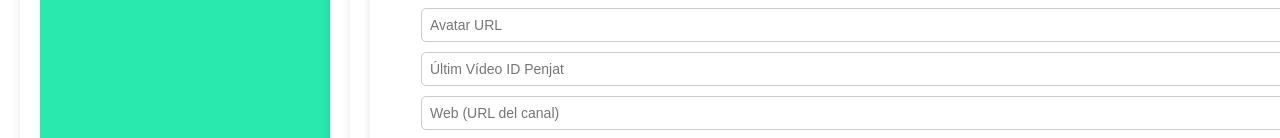
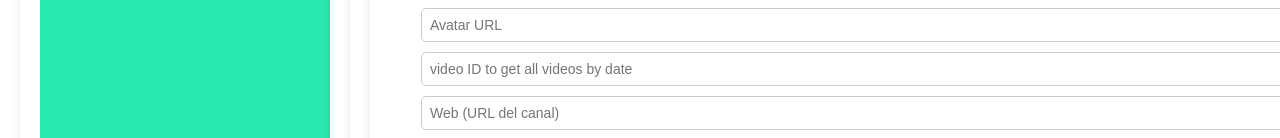
Before and after one commit to platan12/reviwersweb, a React (Create React App) app: page / in a window 1280 px wide. Both pictures are taken after a click on the button "Afegir Reviewer". Shown: the part 500-638 px from the top of the page. Built offline with nearby package versions, Linux system fonts and the light colour scheme; no server answers; the database is empty.

Commit message:
changed name

```diff
--- a/src/components/reviewers.js
+++ b/src/components/reviewers.js
@@ -220,7 +220,7 @@ const Reviewers = () => {
       <div id="addReviewerForm" style={{ display: "none", marginTop: "10px" }}>
         <input type="text" placeholder="Nom" value={name} onChange={(e) => setName(e.target.value)} /><br />
         <input type="text" placeholder="Avatar URL" value={avatarURL} onChange={(e) => setAvatarURL(e.target.value)} /><br />
-        <input type="text" placeholder="Últim Vídeo ID Penjat" value={lastVideoIDChecked} onChange={(e) => setLastVideoIDChecked(e.target.value)} /><br />
+        <input type="text" placeholder="video ID to get all videos by date" value={lastVideoIDChecked} onChange={(e) => setLastVideoIDChecked(e.target.value)} /><br />
         <input type="text" placeholder="Web (URL del canal)" value={web} onChange={(e) => setWeb(e.target.value)} /><br />
         <button onClick={fetchChannelID}>Obtenir ID Canal</button>
         <input type="text" placeholder="Channel ID" value={channelID} /><br />
```
